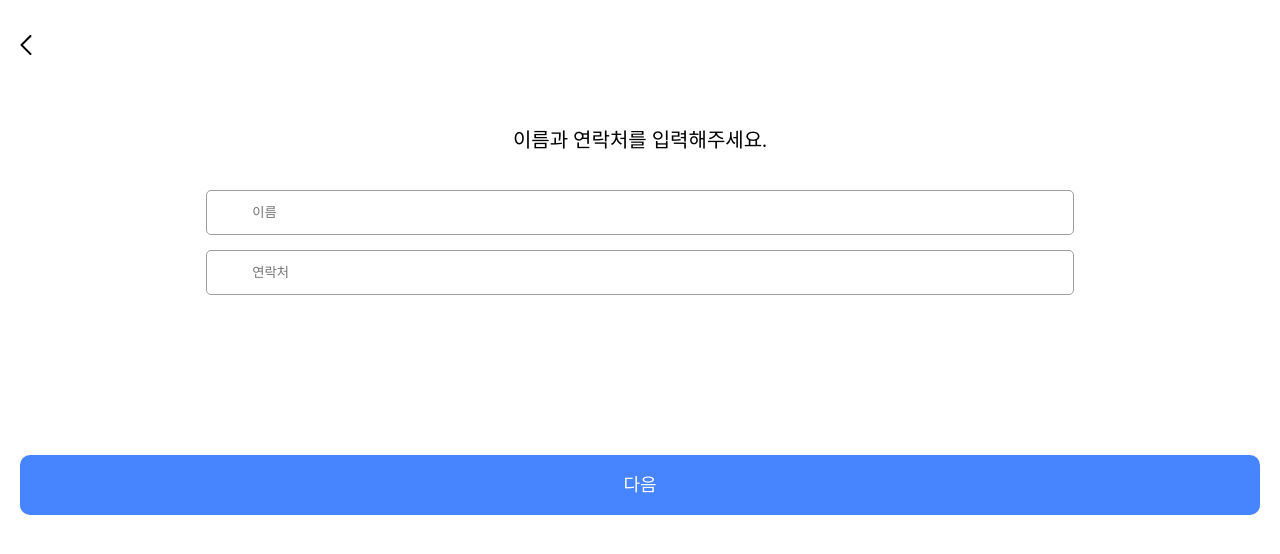
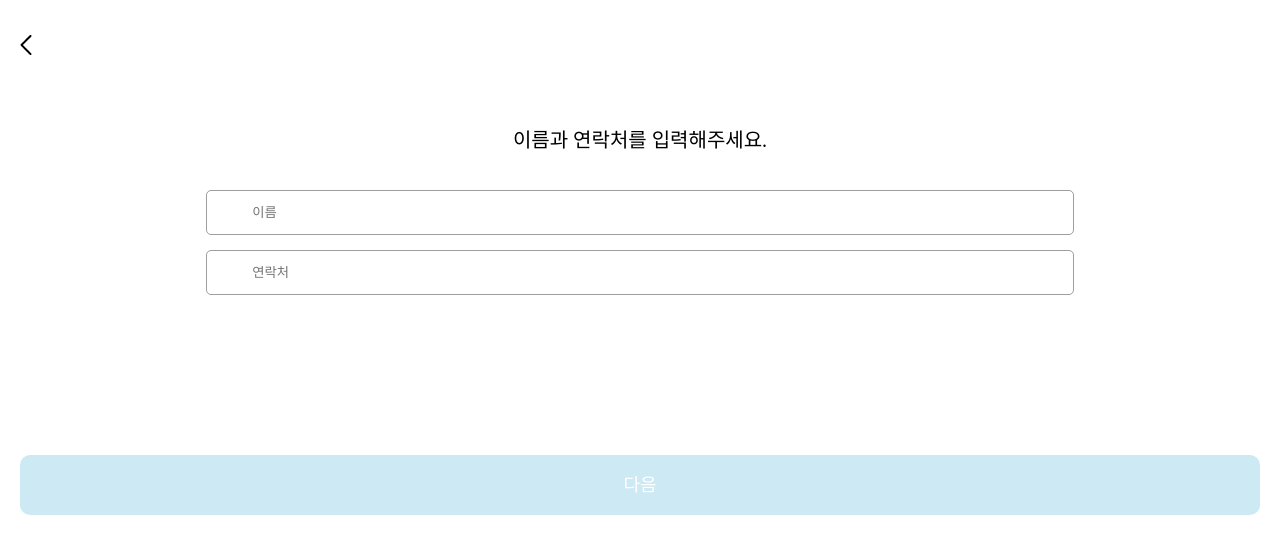
Before and after one commit to KEBBootCamp/Frontend, a React (Vite) app: page /sign-up-1 in a window 1280 px wide. Shown: the top 554 px of the page. Built offline with nearby package versions, Linux system fonts and the light colour scheme.

Commit message:
fix: 이름 3자 이상 && 전화번호 10자리 이상이면 [다음]버튼 활성화 구현

```diff
--- a/src/components/SignUp/SignUp1.jsx
+++ b/src/components/SignUp/SignUp1.jsx
@@ -1,18 +1,32 @@
-import React from "react";
+import React, { useEffect, useState } from "react";
 import styled from "styled-components";
 import BackHeader from "../common/BackHeader";
 import { useNavigate } from "react-router-dom";
 
 function SignUp1() {
     const navigate = useNavigate();
+    const [isRight, setIsRight] = useState(false);
+    const [name, setName] = useState("");
+    const [phoneNum, setPhoneNum] = useState("");
+
+    const userName = (e) => {
+        setName(e.target.value);
+    };
+    const userPhoneNum = (e) => {
+        setPhoneNum(e.target.value);
+    };
+
+    useEffect(() => {
+        if (name.length < 5 && phoneNum.length >= 10) {
+            setIsRight(true);
+        } else {
+            setIsRight(false);
+        }
+    }, [name, phoneNum]);
 
     const handleClickNextBtn = () => {
         navigate("/sign-up-2");
     };
-
-    // const handleClickBackBtn = () => {
-    //     navigate("/sign-up-usage");
-    // };
 
     return (
         <SignUp1Wrapper>
@@ -23,14 +37,16 @@ function SignUp1() {
                 </SignUp1Question>
                 <InputBox>
                     <TextBoxWrapper>
-                        <TextBox type="text" placeholder="이름" />
+                        <TextBox type="text" placeholder="이름" value={name} onChange={userName} />
                     </TextBoxWrapper>
                     <TextBoxWrapper>
-                        <TextBox type="text" placeholder="연락처" />
+                        <TextBox type="text" placeholder="연락처" value={phoneNum} onChange={userPhoneNum} />
                     </TextBoxWrapper>
                 </InputBox>
                 <SelectNextBtnWrapper>
-                    <SelectNextBtn onClick={handleClickNextBtn}>다음</SelectNextBtn>
+                    <SelectNextBtn onClick={handleClickNextBtn} isRight={isRight}>
+                        다음
+                    </SelectNextBtn>
                 </SelectNextBtnWrapper>
             </SignUp1Container>
         </SignUp1Wrapper>
@@ -78,7 +94,7 @@ const SelectNextBtn = styled.button`
     margin-top: 10rem;
 
     border-radius: 1rem;
-    background-color: #4784ff;
+    background-color: ${({ isRight }) => (isRight ? "#4784ff" : "#cde9f4")};
     color: white;
 
     cursor: pointer;
```
